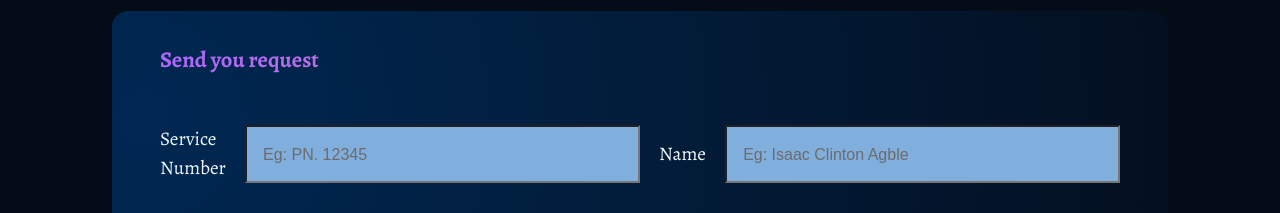
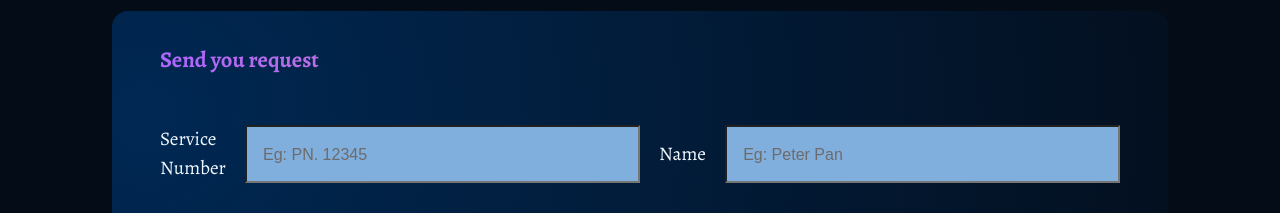
Before and after one commit to 95-blacksheep/records_office-web_app, a plain HTML site: page contact.html in a window 1280 px wide. Shown: the part 900-1113 px from the top of the page. Drawn offline with nearby package versions, Linux system fonts and the light colour scheme.

Commit message:
Update contact.html

```diff
--- a/contact.html
+++ b/contact.html
@@ -153,7 +153,7 @@
                             <input type="text" name="Service Number" placeholder="Eg: PN. 12345" required>
 
                             <label>Name</label>
-                            <input type="text" name="Name" placeholder="Eg: Isaac Clinton Agble" required>
+                            <input type="text" name="Name" placeholder="Eg: Peter Pan" required>
                         </div>
 
 
```
